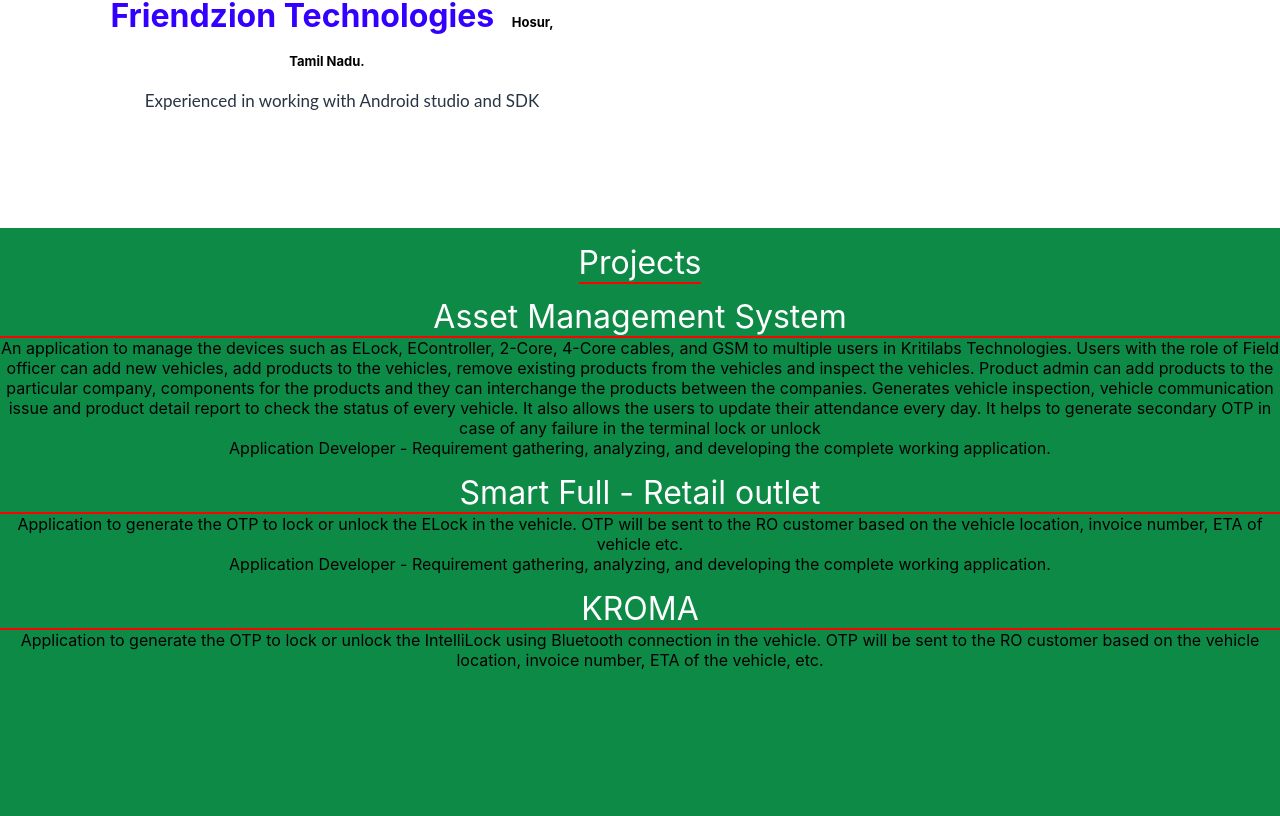
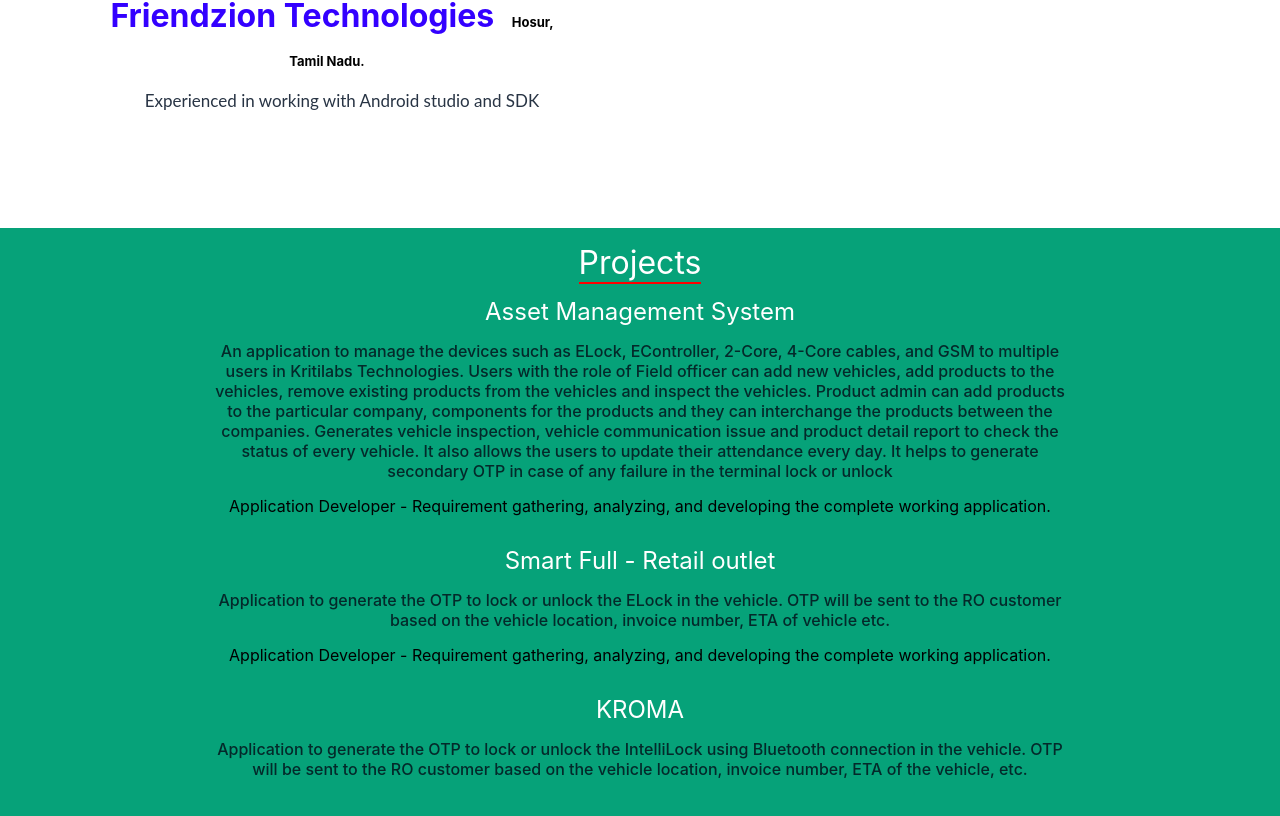
Before and after one commit to pradeep-08/carmel-raj, a React (Create React App) app: page / in a window 1280 px wide. Shown: the part 3042-3858 px from the top of the page. Built offline with nearby package versions, Linux system fonts and the light colour scheme.

Commit message:
update in exp

```diff
--- a/src/Asset/Components/projects.js
+++ b/src/Asset/Components/projects.js
@@ -10,7 +10,7 @@
     </div>
     <div className="project-div-main">
     <div className='project-child'>
-    <div className='project-name'>Asset Management System</div>
+    <div className='project-name-child'>Asset Management System</div>
       <div className='project-info'>An application to manage the devices such as ELock, EController, 2-Core, 4-Core cables, and GSM to multiple users in Kritilabs Technologies.
                 Users with the role of Field officer can add new vehicles, add products to the vehicles, remove existing products from the vehicles and inspect the vehicles.
                 Product admin can add products to the particular company, components for the products and they can interchange the products between the companies.
@@ -21,7 +21,7 @@
     </div>
 
     <div className='project-child'>
-    <div className='project-name'>Smart Full - Retail outlet</div>
+    <div className='project-name-child'>Smart Full - Retail outlet</div>
       <div className='project-info'>Application to generate the OTP to lock or unlock the ELock in the
                           vehicle. OTP will be sent to the RO customer based on the vehicle location, invoice number, ETA of vehicle etc.
 </div>
@@ -31,7 +31,7 @@
 
 
     <div className='project-child'>
-    <div className='project-name'>KROMA</div>
+    <div className='project-name-child'>KROMA</div>
       <div className='project-info'>Application to generate the OTP to lock or unlock the IntelliLock using Bluetooth connection in the vehicle. OTP will be sent to the
                                        RO customer based on the vehicle location, invoice number, ETA of the vehicle, etc.
 </div>
--- a/src/Asset/styles/project.css
+++ b/src/Asset/styles/project.css
@@ -1,10 +1,21 @@
 .project-main-div{
 height: 600px;
-background-color: #0E8A47;
-display: flex;
-flex-direction: column;
+background-color: #06A279;
 }
 
+.project-div-main{
+    display: flex;
+    justify-content: center;
+    flex-direction: column;
+    align-items: center;
+    gap: 15px;
+}
+.project-info{
+   color: rgb(0, 0, 0);
+   padding: 15px;
+   font-weight: 500;
+   color: #04292A;
+}
 .project-name{
     font-size: 32px;
     color: #FFF;
@@ -15,3 +26,12 @@
 .project-name-main{
     padding-top: 15px;
 }
+
+.project-name-child{
+    font-size: 24px;
+    color: #FFF;
+    margin-top: 15px;
+}
+.project-child{
+ width: 70%;
+}
```
